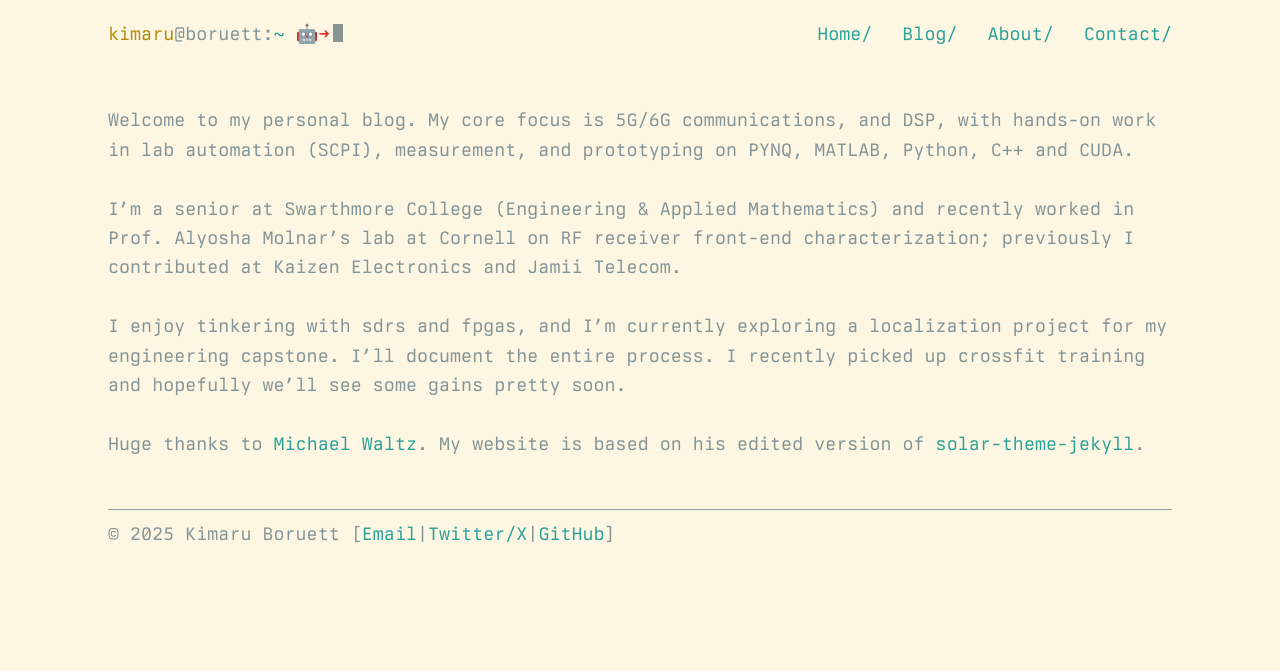
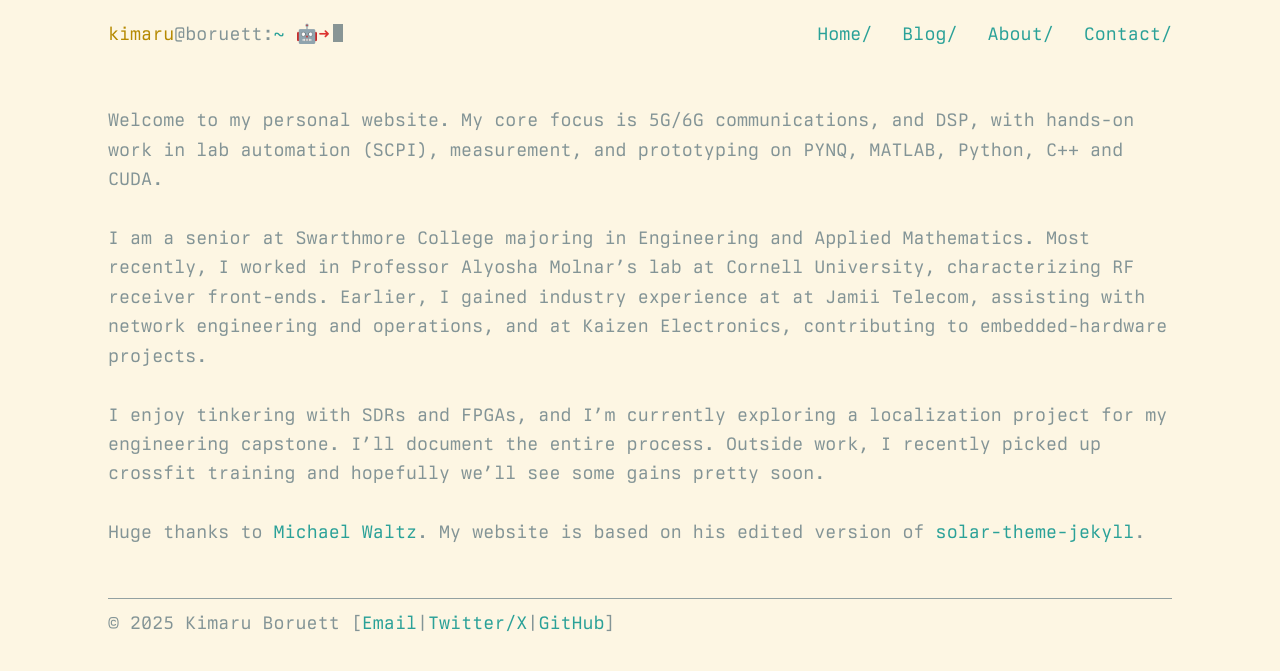
Before and after one commit to kmarulab/kmarulab.github.io, a Jekyll site: the page built from index.md, in a window 1280 px wide. Shown: the top 671 px of the page. Built offline with Jekyll 4.4.1, drawn with Linux system fonts in a browser that asks for light colours.

Commit message:
Update index.md

```diff
--- a/index.md
+++ b/index.md
@@ -6,10 +6,10 @@ description: Professional website of Kimaru Boruett including contact informatio
 tags: electrical engineer dsp signal-processing sdr fpga cuda python matlab c++ scpi telecom 5G
 ---
 
-Welcome to my personal blog. My core focus is 5G/6G communications, and DSP, with hands-on work in lab automation (SCPI), measurement, and prototyping on PYNQ, MATLAB, Python, C++ and CUDA.
+Welcome to my personal website. My core focus is 5G/6G communications, and DSP, with hands-on work in lab automation (SCPI), measurement, and prototyping on PYNQ, MATLAB, Python, C++ and CUDA.
 
-I’m a senior at Swarthmore College (Engineering & Applied Mathematics) and recently worked in Prof. Alyosha Molnar’s lab at Cornell on RF receiver front-end characterization; previously I contributed at Kaizen Electronics and Jamii Telecom.
+I am a senior at Swarthmore College majoring in Engineering and Applied Mathematics. Most recently, I worked in Professor Alyosha Molnar’s lab at Cornell University, characterizing RF receiver front-ends. Earlier, I gained industry experience at at Jamii Telecom, assisting with network engineering and operations, and at Kaizen Electronics, contributing to embedded-hardware projects.
 
-I enjoy tinkering with sdrs and fpgas, and I'm currently exploring a localization project for my engineering capstone. I'll document the entire process. I recently picked up crossfit training and hopefully we'll see some gains pretty soon.
+I enjoy tinkering with SDRs and FPGAs, and I'm currently exploring a localization project for my engineering capstone. I'll document the entire process. Outside work, I recently picked up crossfit training and hopefully we'll see some gains pretty soon.
 
 Huge thanks to [Michael Waltz](https://x.com/junocake). My website is based on his edited version of [solar-theme-jekyll](https://github.com/mattvh/solar-theme-jekyll).
```
